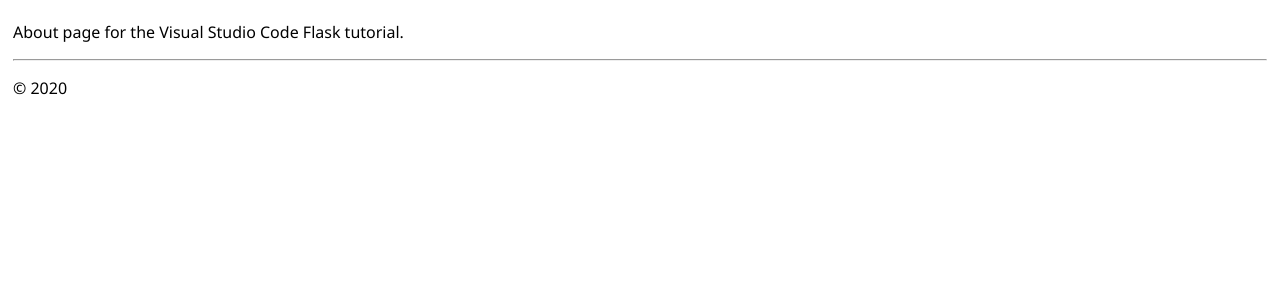
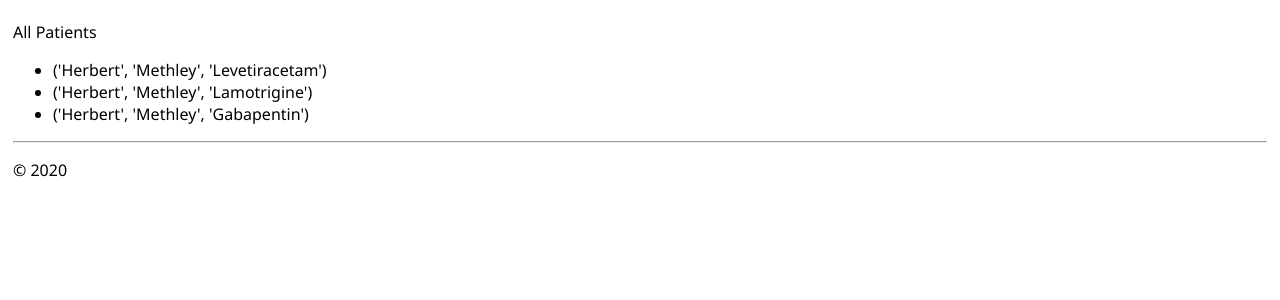
Before and after one commit to PeterCrosta/MySQL-python-db, a Flask app: page /single-patient/ in a window 1280 px wide. Shown: the part 47-347 px from the top of the page. Run offline with Flask 2, Linux system fonts and the light colour scheme; data comes from the database, SQL or seed files in the repository.

Commit message:
trouble with routes taking parameters

```diff
--- a/app.py
+++ b/app.py
@@ -37,8 +37,8 @@
 @app.route("/single-patient/")
 def single_patient():
     data = get_one_patient()
-    print('in app, data is ', data)
-    return render_template("single_patient.html")
+    # print('in app, data is ', data)
+    return render_template("single_patient.html", patient=data)
 
 @app.route("/drugs/")
 def drugs():
--- a/templates/single_patient.html
+++ b/templates/single_patient.html
@@ -3,5 +3,10 @@
 About
 {% endblock %}
 {% block content %}
-<p>About page for the Visual Studio Code Flask tutorial.</p>
+<p>All Patients</p>
+    <ul>
+        {% for row in patient %}
+                <li>{{row}}</li>
+        {% endfor %}
+    </ul>
 {% endblock %}
```
